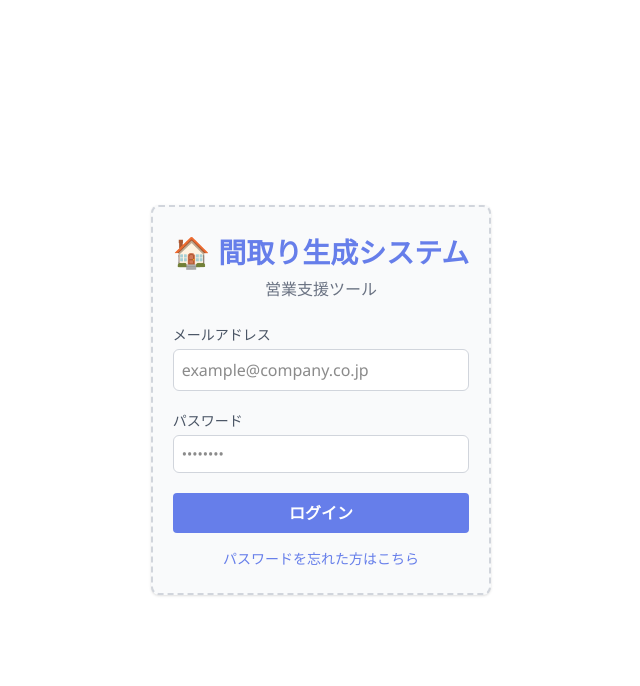
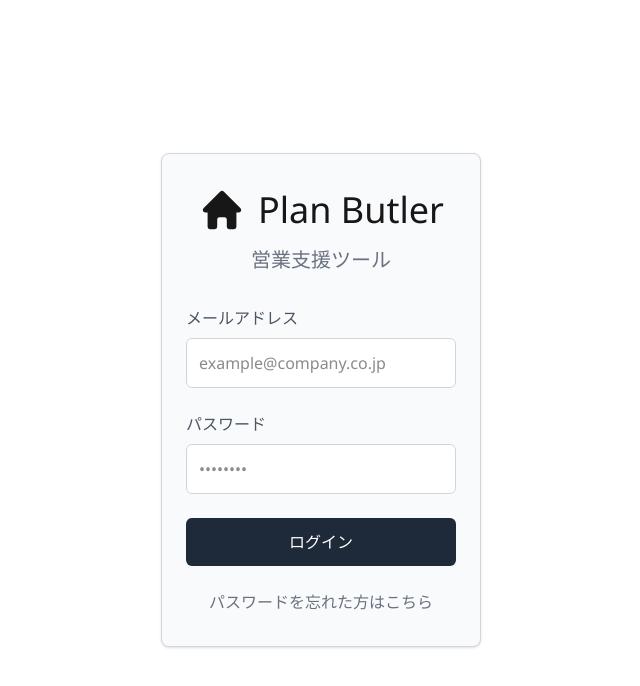
Before and after one commit to development-shosan/floorplan, a Next.js app in the folder frontend/: page /login in a window 1280 px wide. Shown: the top 686 px of the page, without its empty margins (319-959 px from the left). Built offline with nearby package versions, Linux system fonts and the light colour scheme; no server answers.

Commit message:
250904 ログイン画面デザイン修正

```diff
--- a/frontend/src/app/home/components/HeaderForm.tsx
+++ b/frontend/src/app/home/components/HeaderForm.tsx
@@ -3,7 +3,7 @@
 import React, { useEffect, useRef, useState } from "react";
 import { UserRole, UserRoleLabel } from "@/constants/roles";
 import { LoginResponse } from "@/hooks/userContext";
-import { HomeIcon } from "@heroicons/react/16/solid";
+import { HomeIcon } from "@heroicons/react/20/solid";
 
 interface MenuItem {
   label: string;
--- a/frontend/src/app/login/components/LoginForm.tsx
+++ b/frontend/src/app/login/components/LoginForm.tsx
@@ -2,6 +2,7 @@
 
 import { LoginResponse, useUser } from "@/hooks/userContext";
 import { loginUser } from "@/lib/api";
+import { HomeIcon } from "@heroicons/react/20/solid";
 import { useRouter } from "next/navigation";
 import React, { useState, FormEvent, useEffect } from "react";
 
@@ -88,24 +89,27 @@ const LoginForm: React.FC = () => {
 
   return (
     <>
-      <div className="w-full max-w-[400px] rounded-lg bg-gray-50 shadow-sm px-5 py-6 border-2 border-dashed border-gray-300">
+      <div
+        className="w-[90vw] sm:w-[70vw] md:w-[50vw] lg:w-[40vw] xl:w-[25vw]
+                rounded-lg bg-gray-50 shadow-sm px-6 py-8 border border-gray-300"
+      >
         {/* タイトル */}
-        <div className="text-center mb-6">
-          <div className="flex justify-center items-center mb-1">
-            <span className="text-3xl">🏠</span>
-            <h1 className="text-[28px] font-bold text-[#667eea] ml-2">
-              {"間取り生成システム"}
+        <div className="text-center mb-8">
+          <div className="flex justify-center items-center mb-3">
+            <h1 className="flex items-center text-3xl sm:text-4xl space-x-3">
+              <HomeIcon className="w-10 h-10 sm:w-12 sm:h-12" />
+              <span>Plan Butler</span>
             </h1>
           </div>
-          <p className="text-[16px] text-gray-500">{"営業支援ツール"}</p>
+          <p className="text-lg sm:text-xl text-gray-500">{"営業支援ツール"}</p>
         </div>
 
         {/* フォーム */}
         <form onSubmit={handleSubmit}>
-          <div className="mb-5">
+          <div className="mb-6">
             <label
               htmlFor="email"
-              className="block text-gray-600 text-sm font-medium mb-1"
+              className="block text-gray-600 text-base font-medium mb-2"
             >
               {"メールアドレス"}
             </label>
@@ -114,17 +118,17 @@ const LoginForm: React.FC = () => {
               placeholder="example@company.co.jp"
               value={email}
               onChange={(e) => setEmail(e.target.value)}
-              className="w-full px-2 py-2 text-md border border-gray-300 rounded-md bg-white focus:outline-none focus:border-[#667eea]"
+              className="w-full px-3 py-3 text-md border border-gray-300 rounded-md bg-white focus:outline-none focus:border-[#667eea]" // py-2 → py-3
             />
             {emailError && (
-              <p className="text-red-500 text-sm mt-1">{emailError}</p>
+              <p className="text-red-500 text-sm mt-2">{emailError}</p>
             )}
           </div>
 
-          <div className="mb-5">
+          <div className="mb-6">
             <label
               htmlFor="password"
-              className="block text-gray-600 text-sm font-medium mb-1"
+              className="block text-gray-600 text-base font-medium mb-2"
             >
               {"パスワード"}
             </label>
@@ -134,17 +138,18 @@ const LoginForm: React.FC = () => {
               placeholder="••••••••"
               value={password}
               onChange={(e) => setPassword(e.target.value)}
-              className="w-full px-2 py-2 text-sm border border-gray-300 rounded-md bg-white focus:outline-none focus:border-[#667eea]"
+              className="w-full px-3 py-3 text-md border border-gray-300 rounded-md bg-white focus:outline-none focus:border-[#667eea]"
             />
             {passwordError && (
-              <p className="text-red-500 text-sm mt-1">{passwordError}</p>
+              <p className="text-red-500 text-sm mt-2">{passwordError}</p>
             )}
           </div>
+
           <button
             type="submit"
             disabled={loading}
-            className={`w-full text-white font-bold py-2 px-4 rounded-sm transition duration-300 ${
-              loading ? "bg-gray-400" : "bg-[#667eea] hover:bg-[#5a6cdb]"
+            className={`w-full text-white py-3 px-4 rounded-md transition duration-300 ${
+              loading ? "bg-gray-400" : "bg-gray-800 hover:bg-gray-600"
             }`}
           >
             {loading ? "ログイン中..." : "ログイン"}
@@ -152,14 +157,14 @@ const LoginForm: React.FC = () => {
         </form>
 
         {/* パスワード忘れ */}
-        <div className="mt-4 text-center text-sm">
+        <div className="mt-6 text-center text-base">
           <a
             href="#"
             onClick={(e) => {
               e.preventDefault();
               setIsModalVisible(true);
             }}
-            className="text-[#667eea] hover:underline"
+            className="text-gray-500 mb-4 hover:underline"
           >
             {"パスワードを忘れた方はこちら"}
           </a>
@@ -167,8 +172,8 @@ const LoginForm: React.FC = () => {
 
         {/* ログインエラー表示 */}
         {loginError && (
-          <div className="mt-6 p-3 bg-[#FDF9F2] border-l-4 border-[#E5933C] rounded-sm">
-            <p className="flex items-center text-[#B07020] text-[14px]">
+          <div className="mt-8 p-4 bg-[#FDF9F2] border-l-4 border-[#E5933C] rounded-md">
+            <p className="flex items-center text-[#B07020] text-[15px]">
               {loginError}
             </p>
           </div>
```
